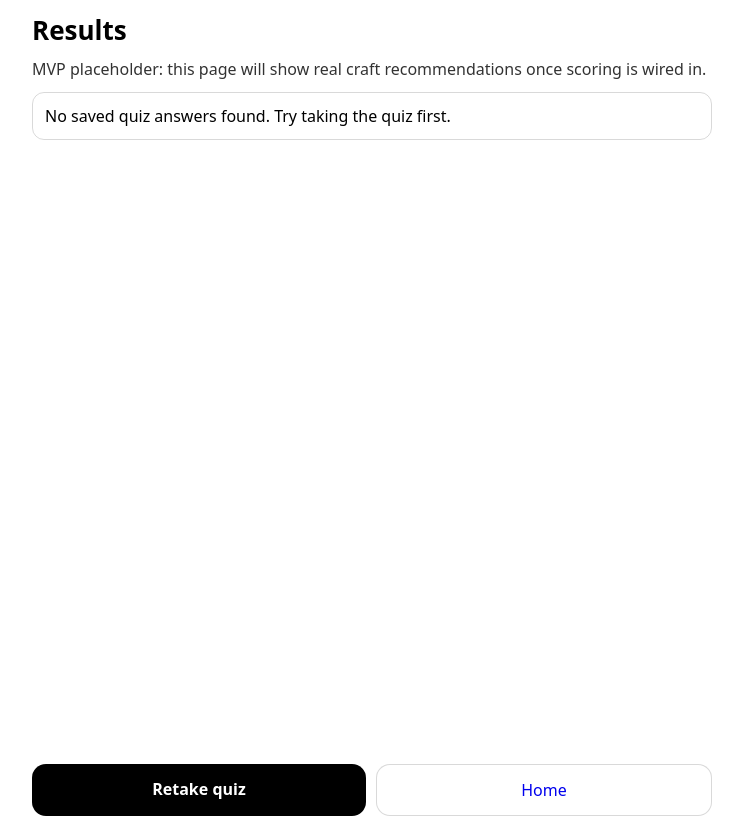
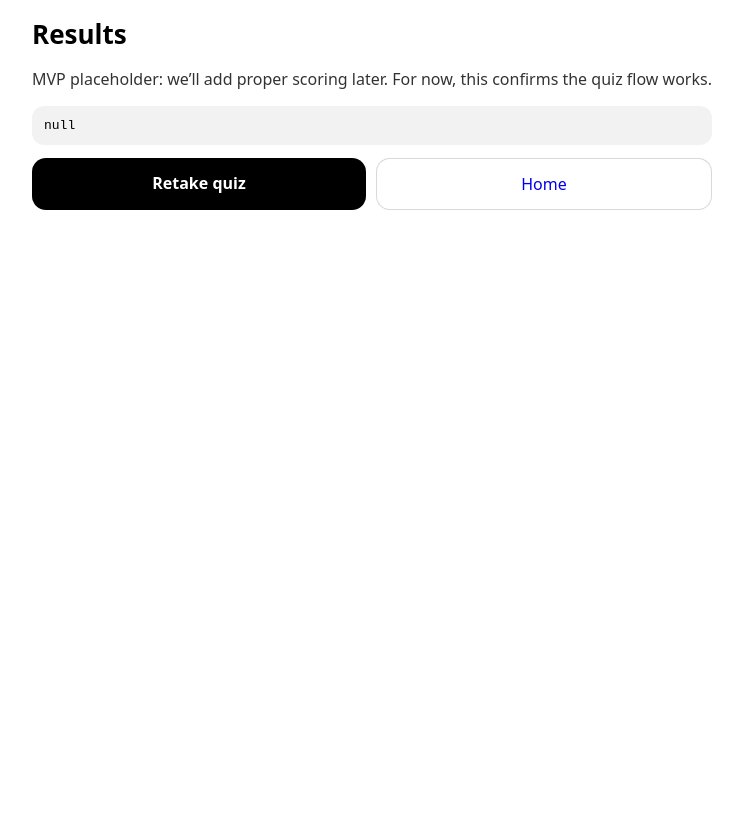
Before and after one commit to BParsons-Scope/CraftFinder, a Next.js app: page /result in a window 1280 px wide. Shown: the whole page, without its empty margins (268-1011 px from the left). Built offline with nearby package versions, Linux system fonts and the light colour scheme.

Commit message:
Update page.tsx

```diff
--- a/app/result/page.tsx
+++ b/app/result/page.tsx
@@ -1,81 +1,37 @@
+// app/result/page.tsx
 "use client";
 
 import Link from "next/link";
 import { useEffect, useState } from "react";
 
-type StoredPayload = {
-  responses: Record<string, string[]>;
-};
+type StoredPayload = { responses: Record<string, string[]> };
 
 export default function ResultPage() {
   const [payload, setPayload] = useState<StoredPayload | null>(null);
-  const [error, setError] = useState<string | null>(null);
 
   useEffect(() => {
+    const raw = sessionStorage.getItem("craftfinder_responses_v1");
+    if (!raw) return;
     try {
-      const raw = sessionStorage.getItem("craftfinder_responses_v1");
-      if (!raw) {
-        setPayload(null);
-        return;
-      }
-      const parsed = JSON.parse(raw) as { responses?: Record<string, string[]> };
-      setPayload({ responses: parsed.responses ?? {} });
+      const parsed = JSON.parse(raw) as StoredPayload;
+      setPayload(parsed);
     } catch {
-      setError("Couldn’t read your quiz answers (storage was malformed).");
+      setPayload({ responses: {} });
     }
   }, []);
 
-  const answeredCount = payload
-    ? Object.values(payload.responses).filter((arr) => Array.isArray(arr) && arr.length > 0).length
-    : 0;
-
   return (
-    <main
-      style={{
-        minHeight: "100dvh",
-        padding: 16,
-        maxWidth: 680,
-        margin: "0 auto",
-        display: "flex",
-        flexDirection: "column",
-        gap: 12,
-      }}
-    >
-      <h1 style={{ margin: 0, fontSize: 26, lineHeight: 1.15 }}>Results</h1>
-
-      <p style={{ margin: 0, opacity: 0.8 }}>
-        MVP placeholder: this page will show real craft recommendations once scoring is wired in.
+    <main style={{ minHeight: "100dvh", padding: 16, maxWidth: 680, margin: "0 auto" }}>
+      <h1 style={{ margin: 0, fontSize: 26 }}>Results</h1>
+      <p style={{ opacity: 0.8 }}>
+        MVP placeholder: we’ll add proper scoring later. For now, this confirms the quiz flow works.
       </p>
 
-      {error && (
-        <div style={{ padding: 12, border: "1px solid rgba(0,0,0,0.15)", borderRadius: 12 }}>
-          {error}
-        </div>
-      )}
+      <pre style={{ whiteSpace: "pre-wrap", background: "rgba(0,0,0,0.05)", padding: 12, borderRadius: 12 }}>
+        {JSON.stringify(payload, null, 2)}
+      </pre>
 
-      {!payload ? (
-        <div style={{ padding: 12, border: "1px solid rgba(0,0,0,0.15)", borderRadius: 12 }}>
-          No saved quiz answers found. Try taking the quiz first.
-        </div>
-      ) : (
-        <>
-          <div style={{ padding: 12, border: "1px solid rgba(0,0,0,0.15)", borderRadius: 12 }}>
-            <strong>Answered questions:</strong> {answeredCount}
-            <div style={{ fontSize: 12, opacity: 0.75, marginTop: 6 }}>
-              (Skipped questions are totally fine.)
-            </div>
-          </div>
-
-          <details style={{ padding: 12, border: "1px solid rgba(0,0,0,0.15)", borderRadius: 12 }}>
-            <summary style={{ cursor: "pointer" }}>Show raw responses (debug)</summary>
-            <pre style={{ whiteSpace: "pre-wrap", marginTop: 10 }}>
-              {JSON.stringify(payload, null, 2)}
-            </pre>
-          </details>
-        </>
-      )}
-
-      <div style={{ marginTop: "auto", display: "flex", gap: 10 }}>
+      <div style={{ display: "flex", gap: 10, marginTop: 12 }}>
         <Link
           href="/quiz"
           style={{
```
